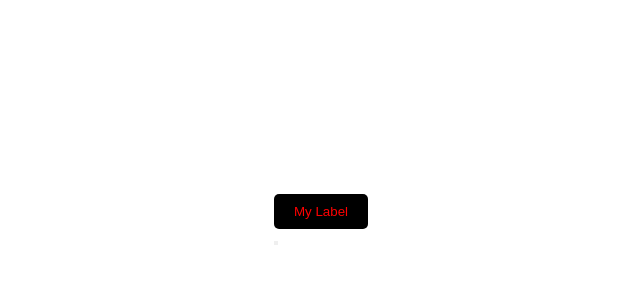
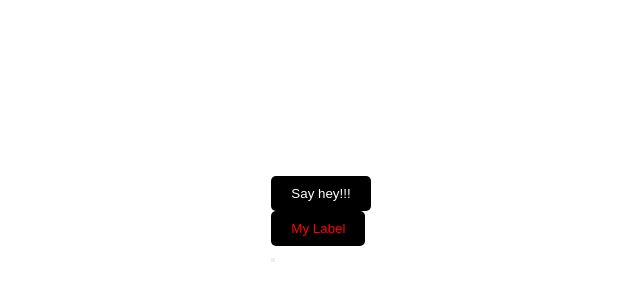
Before and after one commit to Di3go0-0/LearnReact, a React (Vite) app in the folder Client/: page / in a window 1280 px wide. Shown: the part 180-480 px from the top of the page, without its empty margins (319-959 px from the left). Built offline with nearby package versions, Linux system fonts and the light colour scheme.

Commit message:
Update Composition Patterm

```diff
--- a/Client/src/App.tsx
+++ b/Client/src/App.tsx
@@ -9,6 +9,10 @@ function App() {
   const handleClinck = () => {
     console.log("uy me clickio todo");
   };
+
+  const sayHey = () => {
+    alert("Hey!!!");
+  };
   // Proyeccion de contenido en el Button,
   // Simplemente le pasamos parentMethod y el children
   // que Simplemente seria pasarle un componente hijo para que lo renderize
@@ -17,6 +21,10 @@ function App() {
       {/* <Button parentMethod={handleClinck}> */}
       {/*   {/* <div>My Label</div> se podria hacer de esta manera, pero Vamos a usar al Children Button*/}
       {/* </Button> */}
+
+      <ColorRed>
+        <Button parentMethod={sayHey}>Say hey!!!</Button>
+      </ColorRed>
 
       {/* La Logica del botton la tiene el botn, no el padre */}
       {/* La logica de lo que pasa cuando toco el boton es del padre */}
--- a/Client/src/Components/Button/Button.tsx
+++ b/Client/src/Components/Button/Button.tsx
@@ -8,7 +8,7 @@ interface Props {
 }
 
 interface ChildrenProps {
-  children: JSX.Element; // Elmento JSX que se renderizara en el ChildrenButton
+  children: ReactNode;
 }
 
 export const ColorRed = ({ children }: ChildrenProps) => {
```
